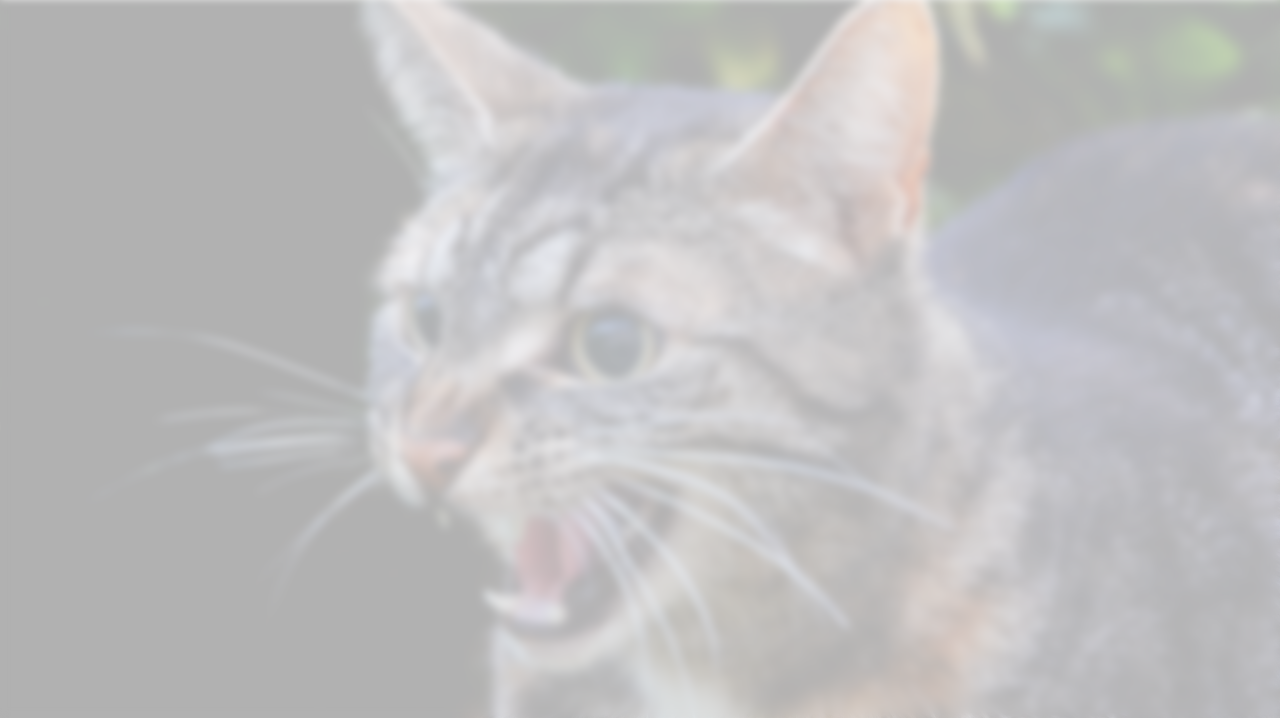
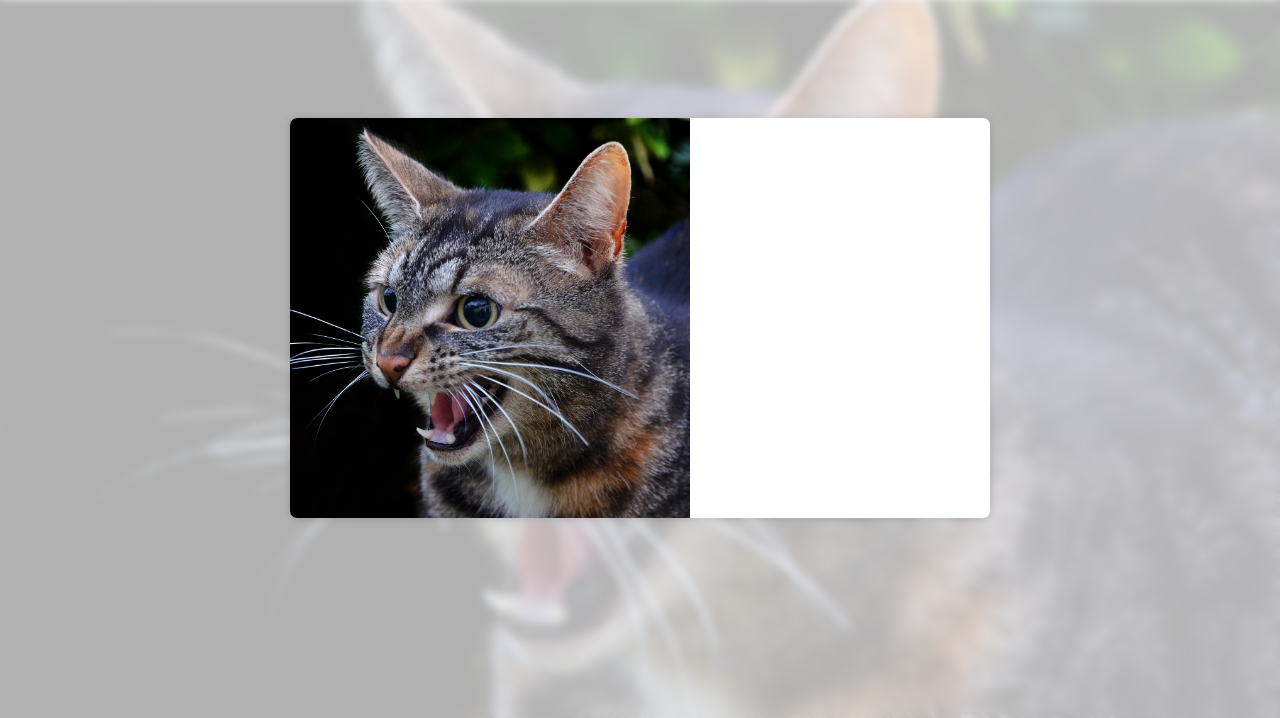
Before and after one commit to beatrizmoreirasouza/angry-site-1.3, a plain HTML site: page index.html in a window 1280 px wide. Shown: the part 82-800 px from the top of the page. Drawn offline with Linux system fonts and the light colour scheme.

Commit message:
Add. um auth do LogIn + imagem com transição

```diff
--- a/index.html
+++ b/index.html
@@ -33,6 +33,11 @@
     <div class="gallery"></div>
     <div class="modal">
       <div class="modal-bg"></div>
+      <div class="auth">
+        <div class="auth-gallery">
+          <div class="auth-gallery-img"></div>
+        </div>
+      </div>
     </div>
   </body>
 </html>
--- a/style.css
+++ b/style.css
@@ -129,4 +129,44 @@ body {
   position: absolute;
   width: 100%;
   height: 100%;
+  z-index: 0;
 }
+
+.auth {
+  display: flex;
+  flex-direction: row;
+  align-items: center;
+  width: 700px;
+  height: 400px;
+  background: #fff;
+  border-radius: 7px;
+  box-shadow: 0 1px 10px rgba(0, 0, 0, 0.15);
+  z-index: 1;
+}
+
+.auth-gallery {
+  position: relative;
+  width: 400px;
+  height: 400px;
+}
+
+.auth-gallery-img {
+  position: absolute;
+  background-image: url("img/cat.jpg");
+  width: 400px;
+  height: 400px;
+  background-position: center;
+  background-size: cover;
+  background-repeat: no-repeat;
+  border-radius: 7px 0 0 7px;
+  transition: all 0.5s ease-in-out;
+  cursor: pointer;
+}
+
+.auth-gallery-img:hover {
+  width: 600px;
+  height: 600px;
+  border-radius: 300px;
+  box-shadow: 0 0 10px rgba(0, 0, 0, 0.3);
+  transform: translate(-100px, -100px);
+}
```
